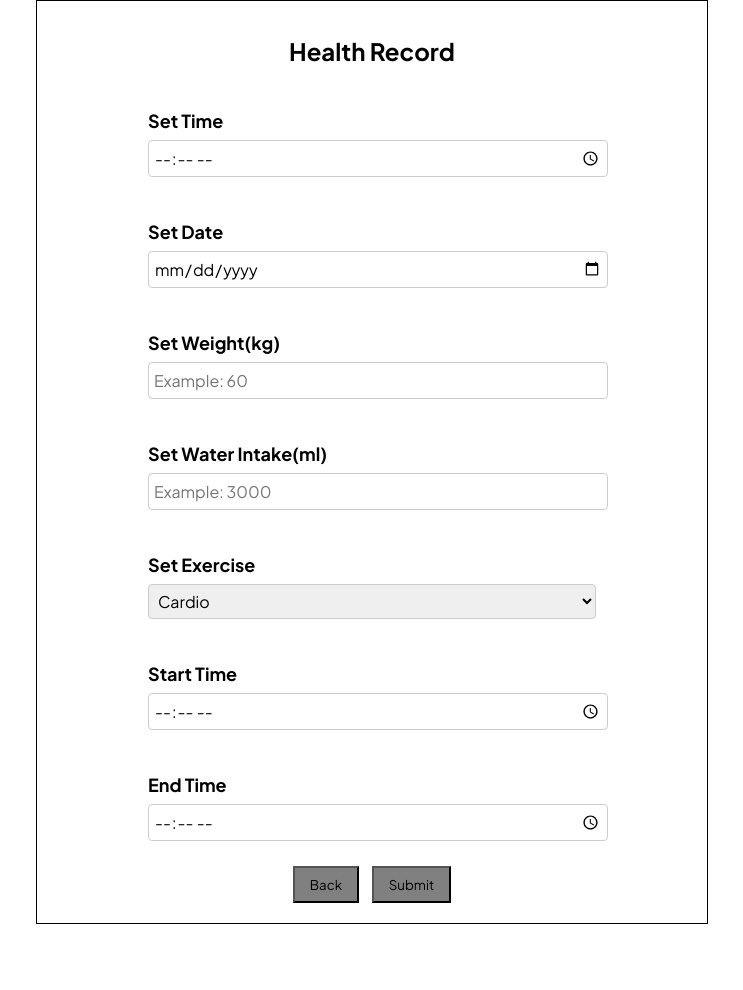
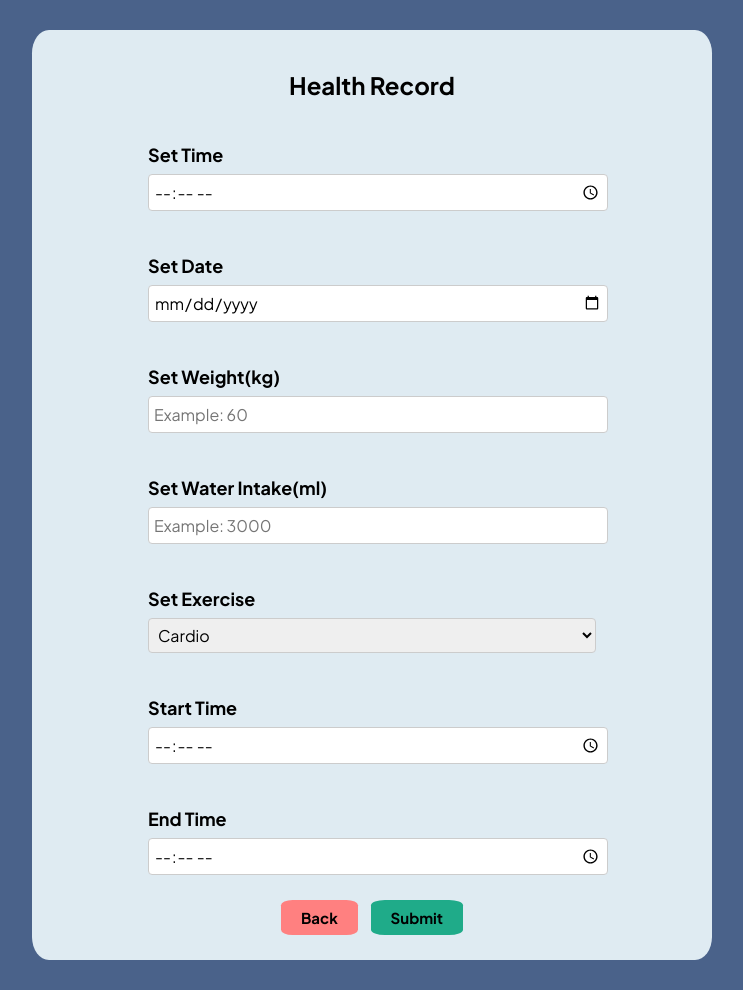
Before and after one commit to jimmerino2/FitnessApp, a PHP site: page /pages/form_health.php in a window 1280 px wide. Shown: the whole page, without its empty margins (268-1011 px from the left). Before the commit the page ends 924 px from the top, so only its background shows below. Run offline with PHP 8.4, Linux system fonts and the light colour scheme.

Commit message:
Form styling

```diff
--- /dev/null
+++ b/asset/css/forms.css
@@ -0,0 +1,17 @@
+body{
+    display: flex;
+    justify-content: center;
+    background-color: #4A628A;
+}
+
+.form_container{
+    margin: 30px;
+    background-color: #dfebf2 ;
+    width: 40rem;
+    border-radius: 2.5%;
+    padding: 20px;
+}
+
+a{
+    color: black;
+}
--- a/asset/css/style.css
+++ b/asset/css/style.css
@@ -3,3 +3,7 @@
 * {
     font-family: "Plus Jakarta Sans", sans-serif;
 }
+
+body {
+    margin: 0px;
+}
--- a/components/Buttons.php
+++ b/components/Buttons.php
@@ -1,9 +1,9 @@
 <?php
-function renderSmallButton($link, $function, $text, $inputType)
+function renderSmallButton($link, $function, $text, $inputType, $bgColor, $txtColor)
 {
     echo "
     <a href=\"$link\" style=\"text-decoration: none;\">
-        <button type=\"$inputType\" onclick=\"$function\" class=\"small-button\">
+        <button type=\"$inputType\" onclick=\"$function\" class=\"small-button\" style='background-color:$bgColor; color:$txtColor;'>
             $text
         </button>
     </a>";
@@ -40,11 +40,13 @@ function renderFixedButton($link, $imageLink)
 ?>
 <style>
     .small-button {
-        background-color: grey;
-        border-color: black;
-        padding: 8px 15px;
+        padding: 8px 20px;
+        font-weight: bold;
         margin: 5px;
         cursor: pointer;
+        border: none;
+        border-radius: 15%;
+        font-size: 15px;
     }
 
     .big-button {
--- a/components/ConsultantItem.php
+++ b/components/ConsultantItem.php
@@ -44,12 +44,12 @@ function renderNutritionistDropdownBox($image, $name, $study, $contact, $desc, $
 
 function renderNutritionistPreview($image, $name, $study)
 {
-    echo "<div class='container_parent'>
+    echo "<div class='container_parent preview'>
     <img src='" . htmlspecialchars($image) . "' style='width: 160px;'>
     <div class='container_child'>
-        <h1 style='margin: 6px 4px;'>$name</h1>
+        <h2 style='margin: 6px 4px;'>$name</h1>
         <h3 style='margin: 6px 4px;'>$study</h2>
-        <h3 style='margin: 6px 4px;'>RM20</h4>
+        <h4 style='margin: 6px 4px;'>RM20</h4>
     </div>
 </div>";
 }
@@ -58,11 +58,17 @@ function renderNutritionistPreview($image, $name, $study)
 <style>
     .container_parent {
         display: flex;
-        border: 1px solid black;
+        background-color: white;
+        border: solid 1px black;
         position: relative;
-        padding: 10px;
+        padding: 15px;
         margin: 20px;
         /* Stack content vertically */
+    }
+
+    .preview {
+        border: none;
+        border-radius: 2.5%;
     }
 
     .container_child {
--- a/pages/form_health.php
+++ b/pages/form_health.php
@@ -1,5 +1,5 @@
 <?php
-session_start();?>
+session_start(); ?>
 
 <!DOCTYPE html>
 <html lang="en">
@@ -7,6 +7,7 @@ session_start();?>
 <head>
     <meta charset="UTF-8">
     <meta name="viewport" content="width=device-width, initial-scale=1.0">
+    <link rel="stylesheet" href="../asset/css/forms.css">
     <title>Health Record</title>
 
     <script>
@@ -14,7 +15,7 @@ session_start();?>
         const endDateInput = document.getElementById('endDate');
 
         // Function to update endDate minimum based on startDate
-                startDateInput.addEventListener('change', function() {
+        startDateInput.addEventListener('change', function () {
             const startDateValue = new Date(this.value);
             if (startDateValue) {
                 // Add one month to startDate for endDate minimum
@@ -29,9 +30,9 @@ session_start();?>
     </script>
 </head>
 
-<body
-    style="display: flex; justify-content: center; align-items: center; min-height: 100vh; margin: 0; flex-direction:column;">
-    <form id='loginForm' name='loginForm' method='POST' style='border: 1px solid black; padding: 15px; width: 40rem;'>
+<body>
+    <div class="form_container">
+        <form id='loginForm' name='loginForm' method='POST'>
             <div style='justify-items:center;'>
                 <h2>Health Record</h2>
 
@@ -53,12 +54,12 @@ session_start();?>
                 renderFormItemTime('End Time', 'endTime');
 
                 include_once __DIR__ . '/../components/Buttons.php';
-            renderSmallButton('record_health.php', '', 'Back', 'button');
-            renderSmallButton('', '', 'Submit', 'submit');
-
+                renderSmallButton('record_health.php', '', 'Back', 'button', '#FF8080', 'black');
+                renderSmallButton('', '', 'Submit', 'submit', '#1FAB89', 'black');
                 ?>
             </div>
         </form>
+    </div>
 </body>
 
 </html>
@@ -81,7 +82,7 @@ if ($_SERVER["REQUEST_METHOD"] == "POST") {
     dataMapSql($sql, $conn, [$_SESSION['userinput']], $memberID);
 
     $sql = 'INSERT INTO HealthRecord (memberID, time, date, water, weight, startTime, endTime, exerciseID) VALUES (?, ?, ?, ?, ? ,? ,? ,?)';
-    dataInsertSql($sql, $conn, [$memberID ,$time, $date, $water, $weight, $startTime, $endTime, $exerciseID]);
+    dataInsertSql($sql, $conn, [$memberID, $time, $date, $water, $weight, $startTime, $endTime, $exerciseID]);
 
     echo '<meta http-equiv="refresh" content="0;url=record_health.php">';
     exit();
```
Also changed, not shown: pages/form_consultation.php (+7 -6 lines), pages/form_enrollment.php (+7 -7 lines), pages/form_forgot_pw.php (+9 -6 lines), pages/form_login.php (+10 -8 lines), pages/form_register.php (+8 -6 lines). Lines whose indentation alone changed are shown as unchanged.
